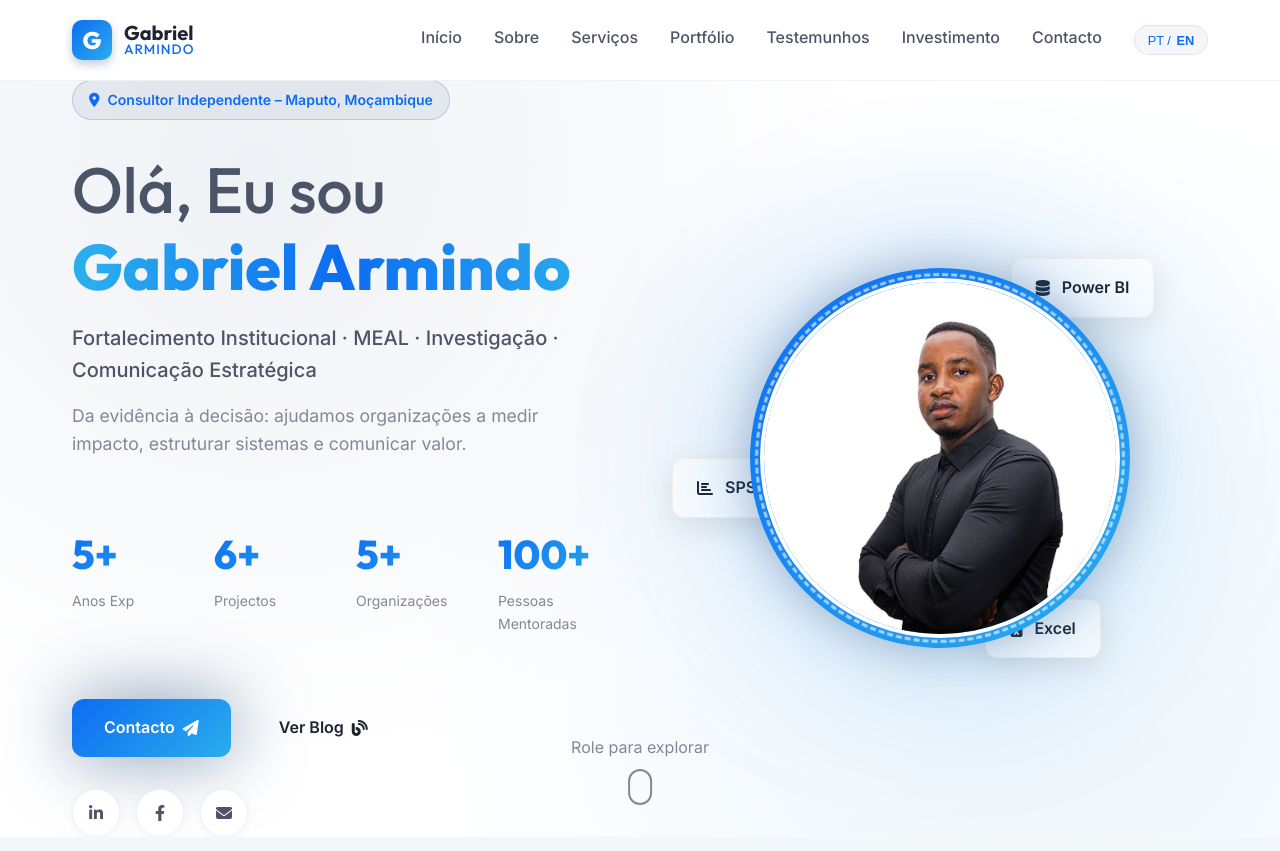
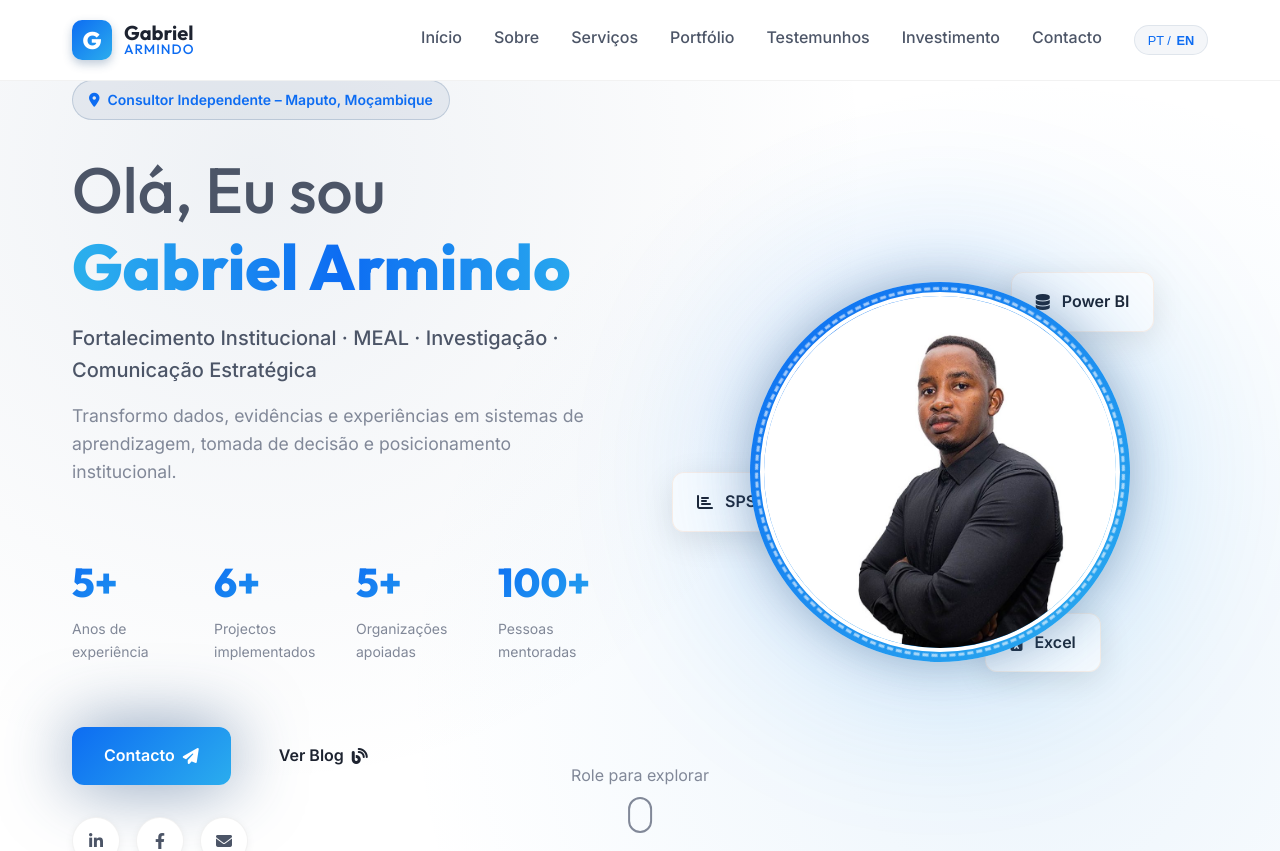
Before and after one commit to afonsoDomingos/gabrielarmindo, a Vue app: page / in a window 1280 px wide. Shown: the top 851 px of the page. Built offline with nearby package versions, Linux system fonts and the light colour scheme; no server answers.

Commit message:
style: adjust hero text copy and statistics labels to descriptive version

```diff
--- a/src/components/Hero.vue
+++ b/src/components/Hero.vue
@@ -18,25 +18,25 @@ const { t } = useLanguage();
         </h1>
         <p class="hero-subtitle">{{ t('Fortalecimento Institucional · MEAL · Investigação · Comunicação Estratégica', 'Institutional Strengthening · MEAL · Research · Strategic Communication') }}</p>
         <p class="hero-description">
-          {{ t('Da evidência à decisão: ajudamos organizações a medir impacto, estruturar sistemas e comunicar valor.', 'From evidence to decision: we help organizations measure impact, structure systems and communicate value.') }}
+          {{ t('Transformo dados, evidências e experiências em sistemas de aprendizagem, tomada de decisão e posicionamento institucional.', 'I transform data, evidence, and experiences into systems of learning, decision-making, and institutional positioning.') }}
         </p>
 
         <div class="hero-stats">
           <div class="stat-item reveal">
             <div class="stat-number">5</div>
-            <div class="stat-label">{{ t('Anos Exp', 'Years Exp') }}</div>
+            <div class="stat-label">{{ t('Anos de experiência', 'Years of experience') }}</div>
           </div>
           <div class="stat-item reveal" style="transition-delay: 0.1s">
             <div class="stat-number">6</div>
-            <div class="stat-label">{{ t('Projectos', 'Projects') }}</div>
+            <div class="stat-label">{{ t('Projectos implementados', 'Implemented projects') }}</div>
           </div>
           <div class="stat-item reveal" style="transition-delay: 0.2s">
             <div class="stat-number">5</div>
-            <div class="stat-label">{{ t('Organizações', 'Organizations') }}</div>
+            <div class="stat-label">{{ t('Organizações apoiadas', 'Supported organizations') }}</div>
           </div>
           <div class="stat-item reveal" style="transition-delay: 0.3s">
             <div class="stat-number">100</div>
-            <div class="stat-label">{{ t('Pessoas Mentoradas', 'People Mentored') }}</div>
+            <div class="stat-label">{{ t('Pessoas mentoradas', 'People mentored') }}</div>
           </div>
         </div>
 
```
Also changed, not shown: 4 other files (tests, documents, lock files or other folders).
